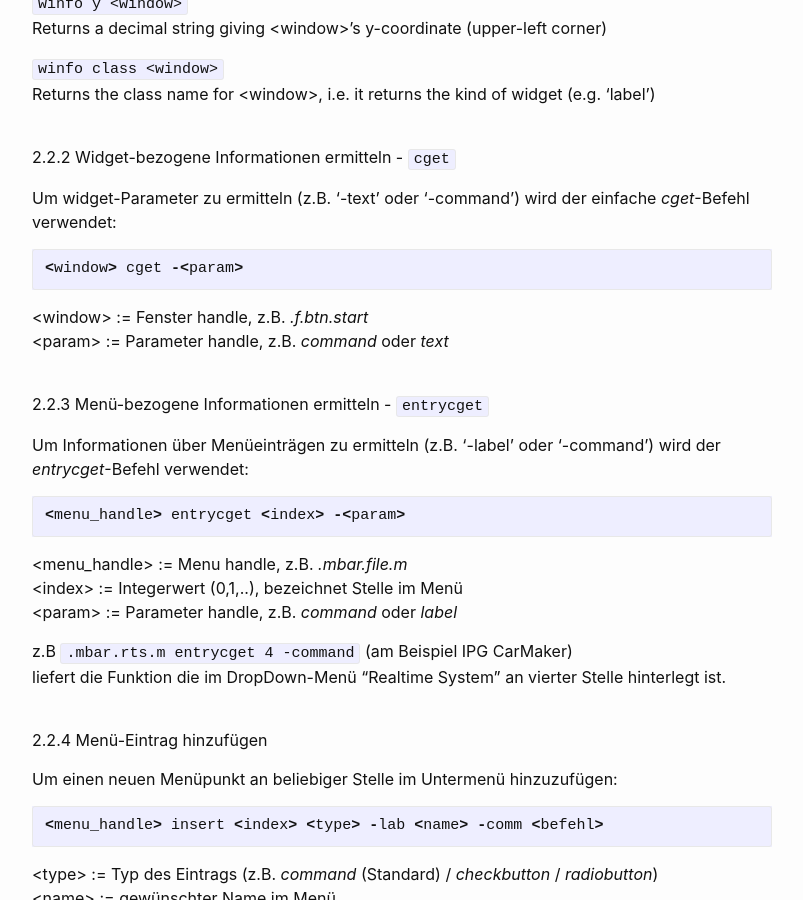
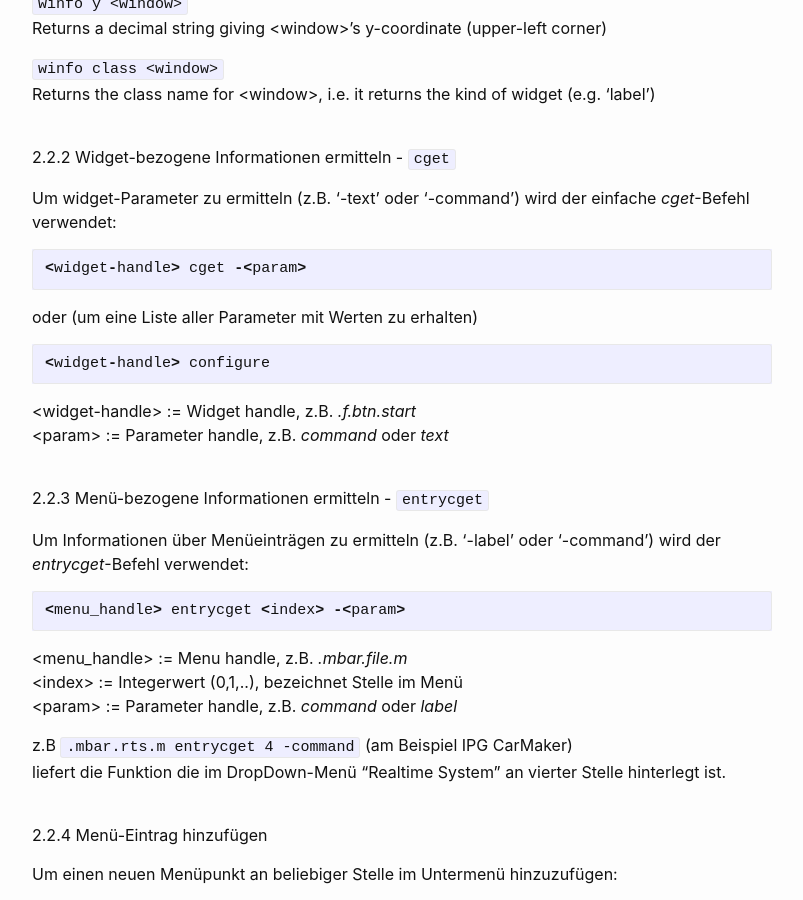
Before and after one commit to Hautaklyttn/progDocs, a Jekyll site: the page built from docs/articles/tcl.md, in a window 1280 px wide and 900 px high, scrolled down 6643 px. Shown: the whole window, without its empty margins (238-1041 px from the left). Built offline with Jekyll 4.4.1, drawn with Linux system fonts in a browser that asks for light colours.

Commit message:
Update tcl.md

````diff
--- a/docs/articles/tcl.md
+++ b/docs/articles/tcl.md
@@ -266,9 +266,16 @@ Returns the class name for \<window\>, i.e. it returns the kind of widget (e.g.
 #### 2.2.2 Widget-bezogene Informationen ermitteln - `cget`
 Um widget-Parameter zu ermitteln (z.B. '-text' oder '-command') wird der einfache *cget*-Befehl verwendet:
 ```c
-<window> cget -<param>
-```
-\<window\> := Fenster handle, z.B. *.f.btn.start*
+<widget-handle> cget -<param>
+```
+
+oder (um eine Liste aller Parameter mit Werten zu erhalten)
+
+```c
+<widget-handle> configure
+```
+
+\<widget-handle\> := Widget handle, z.B. *.f.btn.start*
 \<param\> := Parameter handle, z.B. *command* oder *text*
 &nbsp;
 
````
